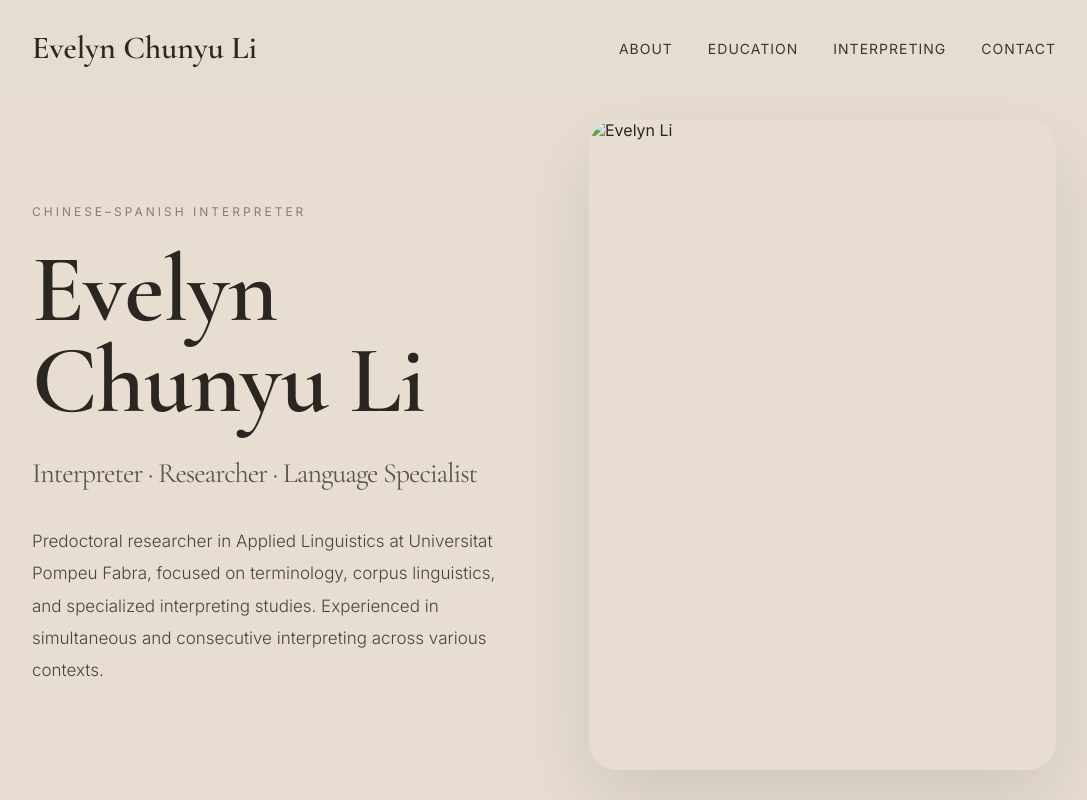
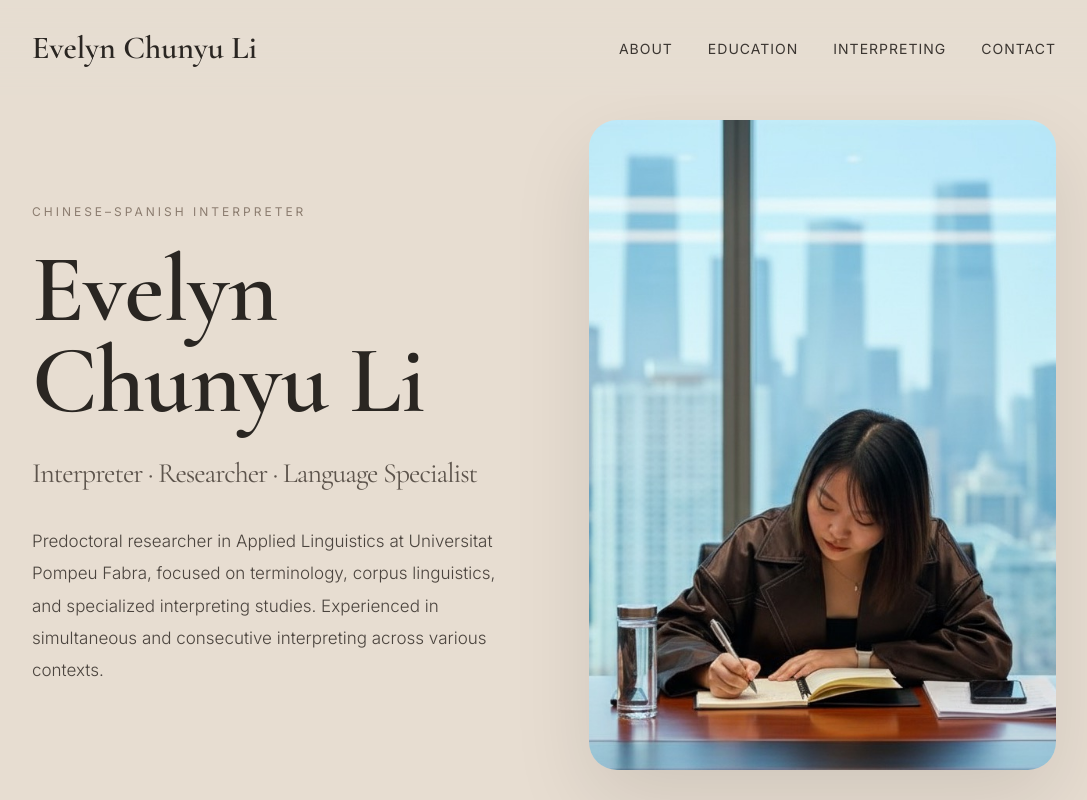
Before and after one commit to evelynchunyu/evelynchunyu.github.io, a plain HTML site: page index.html in a window 1280 px wide. Shown: the top 800 px of the page, without its empty margins (96-1183 px from the left). Drawn offline with nearby package versions, Linux system fonts and the light colour scheme.

Commit message:
Update index.html

```diff
--- a/index.html
+++ b/index.html
@@ -329,7 +329,7 @@
       <div class="hero-image">
 
         <!-- REPLACE IMAGE -->
-        <img src="your-photo.jpg" alt="Evelyn Li">
+        <img src="Evelyn interpreter.JPG" alt="Evelyn Li">
 
       </div>
 
```
